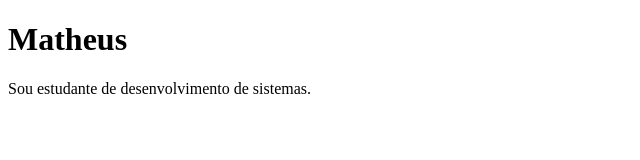
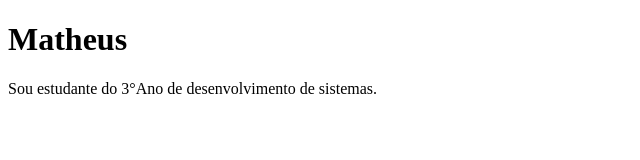
Before and after one commit to Mactheus04062008/Portf-lio-Matheus-Carvalho-Almeida, a plain HTML site: page index.html in a window 1280 px wide. Shown: the full height of the page, 0-640 px from the left. Drawn offline with Linux system fonts and the light colour scheme.

Commit message:
Update index.html

```diff
--- a/index.html
+++ b/index.html
@@ -5,6 +5,6 @@
 </head>
 <body>
     <h1>Matheus</h1>
-    <p>Sou estudante de desenvolvimento de sistemas.</p>
+    <p>Sou estudante do 3°Ano de desenvolvimento de sistemas.</p>
 </body>
 </html>
```
